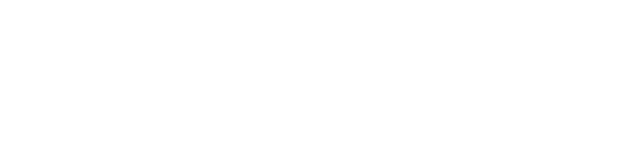
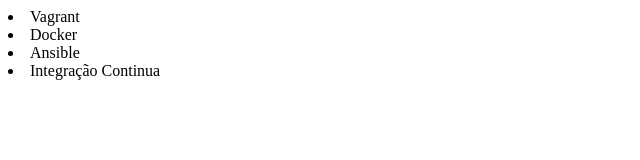
Before and after one commit to dreenato/teste_git_github, a plain HTML site: page index.html in a window 1280 px wide. Shown: the whole page, without its empty margins (0-640 px from the left). Drawn offline with Linux system fonts and the light colour scheme.

Commit message:
lista de cursos adicionada

```diff
--- a/index.html
+++ b/index.html
@@ -9,6 +9,9 @@
     </head>
 
     <body>
-
+        <li>Vagrant</li>
+        <li>Docker</li>
+        <li>Ansible</li>
+        <li>Integração Continua</li>
     </body>
 </html>
```
